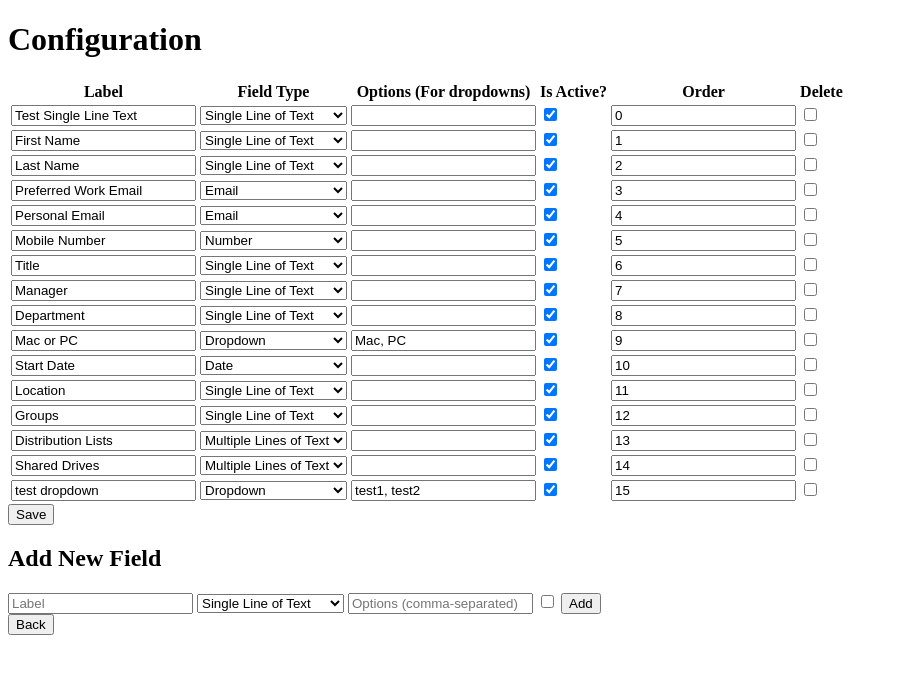
After one commit to Privettjoshua93/OOL, a Django app: page /configuration/ in a window 1280 px wide. The commit adds this page. Shown: the top 674 px of the page, without its empty margins (0-898 px from the left). Run offline with Django 5.2, Linux system fonts and the light colour scheme; a user stored in the database is signed in; data comes from the database, SQL or seed files in the repository.

Commit message:
added onboarding form customization page to IT home

```diff
--- /dev/null
+++ b/project/main/templates/configuration.html
@@ -0,0 +1,64 @@
+<!DOCTYPE html>
+<html>
+<head>
+<title>Configuration</title>
+</head>
+<body>
+<h1>Configuration</h1>
+<form method="post">
+    {% csrf_token %}
+    <table>
+        <tr>
+            <th>Label</th>
+            <th>Field Type</th>
+            <th>Options (For dropdowns)</th>
+            <th>Is Active?</th>
+            <th>Order</th>
+            <th>Delete</th>
+        </tr>
+        {% for field in fields %}
+            <tr>
+                <td><input type="text" name="label_{{ field.id }}" value="{{ field.label }}"></td>
+                <td>
+                    <select name="field_type_{{ field.id }}">
+                        <option value="text" {% if field.field_type == 'text' %}selected{% endif %}>Single Line of Text</option>
+                        <option value="textarea" {% if field.field_type == 'textarea' %}selected{% endif %}>Multiple Lines of Text</option>
+                        <option value="email" {% if field.field_type == 'email' %}selected{% endif %}>Email</option>
+                        <option value="number" {% if field.field_type == 'number' %}selected{% endif %}>Number</option>
+                        <option value="date" {% if field.field_type == 'date' %}selected{% endif %}>Date</option>
+                        <option value="datetime" {% if field.field_type == 'datetime' %}selected{% endif %}>Date/Time</option>
+                        <option value="dropdown" {% if field.field_type == 'dropdown' %}selected{% endif %}>Dropdown</option>
+                    </select>
+                </td>
+                <td><input type="text" name="options_{{ field.id }}" value="{{ field.options }}"></td>
+                <td><input type="checkbox" name="is_active_{{ field.id }}" {% if field.is_active %}checked{% endif %}></td>
+                <td><input type="number" name="order_{{ field.id }}" value="{{ field.order }}"></td>
+                <td><input type="checkbox" name="delete_{{ field.id }}"></td>
+            </tr>
+        {% endfor %}
+    </table>
+    <button type="submit" name="action" value="save">Save</button>
+</form>
+
+<h2>Add New Field</h2>
+<form method="post">
+    {% csrf_token %}
+    <input type="text" name="new_label" placeholder="Label" required>
+    <select name="new_field_type">
+        <option value="text">Single Line of Text</option>
+        <option value="textarea">Multiple Lines of Text</option>
+        <option value="email">Email</option>
+        <option value="number">Number</option>
+        <option value="date">Date</option>
+        <option value="datetime">Date/Time</option>
+        <option value="dropdown">Dropdown</option>
+    </select>
+    <input type="text" name="new_options" placeholder="Options (comma-separated)">
+    <input type="checkbox" name="new_is_active">
+    <input type="hidden" name="action" value="add">
+    <button type="submit">Add</button>
+</form>
+
+<a href="{% url 'home_it' %}"><button type="button">Back</button></a>
+</body>
+</html>
--- a/project/main/templates/home_it.html
+++ b/project/main/templates/home_it.html
@@ -9,5 +9,6 @@
     <a href="{% url 'offboarding' %}"><button>Offboarding</button></a>
     <a href="{% url 'loa_admin_hr' %}"><button>Leave of Absence</button></a>
     <a href="{% url 'settings' %}"><button>Settings</button></a>
+    <a href="{% url 'configuration' %}"><button>Configuration</button></a>
 </body>
 </html>
--- a/project/main/urls.py
+++ b/project/main/urls.py
@@ -3,7 +3,7 @@ from . import views
 
 urlpatterns = [
     path('home_admin_hr/', views.home_admin_hr, name='home_admin_hr'),
-    path('home_user/', views.home_user, name='home_user'),
+    path('home_it/', views.home_it, name='home_it'),
     path('onboarding/', views.onboarding, name='onboarding'),
     path('onboarding_submission_overview/', views.onboarding_submission_overview, name='onboarding_submission_overview'),
     path('new_onboarding/', views.new_onboarding, name='new_onboarding'),
@@ -22,7 +22,6 @@ urlpatterns = [
     path('loa_create_user/', views.loa_create_user, name='loa_create_user'),
     path('loa_edit_user/<int:id>/', views.loa_edit_user, name='loa_edit_user'),
     path('loa_delete_user/<int:id>/', views.loa_delete_user, name='loa_delete_user'),
-    path('home_it/', views.home_it, name='home_it'),
     path('settings/', views.settings, name='settings'),
-
+    path('configuration/', views.configuration, name='configuration'),  # Ensure configuration URL is defined
 ]
--- a/project/main/views.py
+++ b/project/main/views.py
@@ -1,17 +1,14 @@
-from .models import AzureCredentials
-from .forms import AzureCredentialsForm
+from .models import AzureCredentials, Onboarding, Offboarding, LOA, OnboardingField, populate_default_fields
 from django.shortcuts import render, redirect, get_object_or_404
 from django.contrib.auth.decorators import login_required, user_passes_test
-from .models import Onboarding, Offboarding, LOA
-from .forms import OnboardingForm, OffboardingForm, LOAForm, LOAAdminForm, OffboardingAdminForm, OnboardingAdminForm
+from .forms import OffboardingForm, LOAForm, LOAAdminForm, OffboardingAdminForm, AzureCredentialsForm, DynamicOnboardingForm, OnboardingAdminForm
 import json
 from django.contrib.auth.models import Group, User
 from social_django.utils import load_strategy
-from .models import AzureCredentials
-from .forms import AzureCredentialsForm
 from django.urls import reverse
 from .utils import get_user_emails_by_group, send_email
 import requests
+from datetime import date, datetime
 
 # Helper Functions for Access Control
 def is_admin(user):
@@ -48,20 +45,14 @@ def home_it(request):
     return render(request, 'home_it.html')
 
 @login_required
-@user_passes_test(lambda user: is_admin(user) or is_it(user))
+@user_passes_test(lambda u: is_admin(u) or is_it(u))
 def onboarding(request):
     query = request.GET.get('q', '')
     sort_by = request.GET.get('sort_by', 'start_date_desc')
     status_filter = request.GET.get('status_filter', 'pending')
 
-    # Set the initial queryset
-    onboardings = Onboarding.objects.all()
-
-    # Apply search filter if query is provided
-    if query:
-        onboardings = onboardings.filter(
-            Q(first_name__icontains=query) | Q(last_name__icontains=query) | Q(status__icontains=query)
-        )
+    # Filter Onboarding records by user
+    onboardings = Onboarding.objects.filter(user=request.user)
 
     # Apply status filter
     if status_filter == 'pending':
@@ -69,11 +60,17 @@ def onboarding(request):
     elif status_filter == 'complete':
         onboardings = onboardings.filter(status='Complete')
 
+    # Apply search filter if query is provided
+    if query:
+        onboardings = onboardings.filter(
+            field_data__icontains=query
+        )
+
     # Apply sorting
     if sort_by == 'start_date_asc':
-        onboardings = onboardings.order_by('start_date')
+        onboardings = onboardings.order_by('id')
     elif sort_by == 'start_date_desc':
-        onboardings = onboardings.order_by('-start_date')
+        onboardings = onboardings.order_by('-id')
 
     return render(request, 'onboarding.html', {'onboardings': onboardings, 'query': query, 'sort_by': sort_by, 'status_filter': status_filter})
 
@@ -81,72 +78,52 @@ def onboarding(request):
 @user_passes_test(lambda u: is_admin(u) or is_it(u))
 def onboarding_submission_overview(request):
     onboarding_id = request.GET.get('id')
-    onboarding = get_object_or_404(Onboarding, id=onboarding_id)
+    onboarding_instance = get_object_or_404(Onboarding, id=onboarding_id)
     if request.method == 'POST':
-        form = OnboardingAdminForm(request.POST, instance=onboarding)
+        fields_queryset = OnboardingField.objects.filter(is_active=True).order_by('order')
+        form = DynamicOnboardingForm(request.POST, fields_queryset=fields_queryset)
         if form.is_valid():
-            form.save()
+            field_data = serialize_field_data(fields_queryset, form.cleaned_data)
+            onboarding_instance.field_data = field_data
+            onboarding_instance.status = request.POST.get('status')  # Get status from request POST data
+            onboarding_instance.save()
+
             recipient_list = get_user_emails_by_group('Admin') + get_user_emails_by_group('IT')
-            details_dict = {
-                'First Name': onboarding.first_name,
-                'Last Name': onboarding.last_name,
-                'Preferred Work Email': onboarding.preferred_work_email,
-                'Personal Email': onboarding.personal_email,
-                'Mobile Number': onboarding.mobile_number,
-                'Title': onboarding.title,
-                'Manager': onboarding.manager,
-                'Department': onboarding.department,
-                'Mac or PC': onboarding.mac_or_pc,
-                'Start Date': onboarding.start_date,
-                'Location': onboarding.location,
-                'Groups': onboarding.groups,
-                'Distribution Lists': onboarding.distribution_lists,
-                'Shared Drives': onboarding.shared_drives,
-                'Status': onboarding.status,
-            }
             send_email(
                 'Onboarding Status Updated',
-                details_dict,
+                field_data,
                 recipient_list
             )
             return redirect('onboarding')
     else:
-        form = OnboardingAdminForm(instance=onboarding)
-    return render(request, 'onboarding_submission_overview.html', {'form': form, 'onboarding': onboarding})
+        initial_data = {f'field_{field.id}': onboarding_instance.field_data.get(field.label) for field in OnboardingField.objects.filter(is_active=True)}
+        form = DynamicOnboardingForm(initial=initial_data, fields_queryset=OnboardingField.objects.filter(is_active=True).order_by('order'))
+
+    return render(request, 'onboarding_submission_overview.html', {'form': form})
 
 @login_required
-@user_passes_test(lambda u: is_admin(u) or is_it(u))
+def home_it(request):
+    return render(request, 'home_it.html')
+@login_required
+@user_passes_test(is_it)
 def new_onboarding(request):
     if request.method == 'POST':
-        form = OnboardingForm(request.POST)
+        fields_queryset = OnboardingField.objects.filter(is_active=True).order_by('order')
+        form = DynamicOnboardingForm(request.POST, fields_queryset=fields_queryset, user=request.user)
         if form.is_valid():
-            onboarding = form.save()
+            field_data = serialize_field_data(fields_queryset, form.cleaned_data)
+            Onboarding.objects.create(user=request.user, field_data=field_data, status='Pending')
+
             recipient_list = get_user_emails_by_group('Admin') + get_user_emails_by_group('IT')
-            details_dict = {
-                'First Name': onboarding.first_name,
-                'Last Name': onboarding.last_name,
-                'Preferred Work Email': onboarding.preferred_work_email,
-                'Personal Email': onboarding.personal_email,
-                'Mobile Number': onboarding.mobile_number,
-                'Title': onboarding.title,
-                'Manager': onboarding.manager,
-                'Department': onboarding.department,
-                'Mac or PC': onboarding.mac_or_pc,
-                'Start Date': onboarding.start_date,
-                'Location': onboarding.location,
-                'Groups': onboarding.groups,
-                'Distribution Lists': onboarding.distribution_lists,
-                'Shared Drives': onboarding.shared_drives,
-                'Status': onboarding.status,
-            }
             send_email(
                 'New Onboarding Created',
-                details_dict,
+                field_data,
                 recipient_list
             )
             return redirect('onboarding')
     else:
-        form = OnboardingForm()
+        fields_queryset = OnboardingField.objects.filter(is_active=True).order_by('order')
+        form = DynamicOnboardingForm(fields_queryset=fields_queryset)
     return render(request, 'new_onboarding.html', {'form': form})
 
 @login_required
@@ -598,3 +575,42 @@ settings.SOCIAL_AUTH_AZUREAD_TENANT_PIPELINE = (
     'social_core.pipeline.social_auth.load_extra_data',
     'social_core.pipeline.user.user_details',
 )
+
+@login_required
+@user_passes_test(is_it)
+def configuration(request):
+    populate_default_fields()
+    fields = OnboardingField.objects.all().order_by('order')
+
+    if request.method == 'POST':
+        action = request.POST.get('action')
+        if action == 'add':
+            label = request.POST.get('new_label')
+            field_type = request.POST.get('new_field_type')
+            options = request.POST.get('new_options', '')
+            is_active = 'new_is_active' in request.POST
+            order = OnboardingField.objects.count()
+            OnboardingField.objects.create(label=label, field_type=field_type, options=options, is_active=is_active, order=order)
+        else:
+            for field in fields:
+                field.label = request.POST.get(f'label_{field.id}', field.label)
+                field.field_type = request.POST.get(f'field_type_{field.id}', field.field_type)
+                field.is_active = f'is_active_{field.id}' in request.POST
+                field.order = request.POST.get(f'order_{field.id}', field.order)
+                field.options = request.POST.get(f'options_{field.id}', field.options)
+                if action == 'delete' and f'delete_{field.id}' in request.POST:
+                    field.delete()
+                else:
+                    field.save()
+        return redirect('configuration')
+
+    return render(request, 'configuration.html', {'fields': fields})
+
+def serialize_field_data(fields_queryset, cleaned_data):
+    field_data = {}
+    for field in fields_queryset:
+        field_value = cleaned_data.get(f'field_{field.id}')
+        if isinstance(field_value, (date, datetime)):
+            field_value = field_value.isoformat()  # Serialize date and datetime fields to string
+        field_data[field.label] = field_value
+    return field_data
```
Also changed, not shown: project/main/forms.py (+30 -20 lines), project/main/models.py (+68 -26 lines), project/main/templates/new_onboarding.html (+4 -63 lines), project/main/templates/onboarding.html (+7 -3 lines), project/main/templates/onboarding_submission_overview.html (+6 -68 lines), project/main/templatetags/dict_key.py (added, +10 -0 lines), project/db.sqlite3, project/main/migrations/0001_initial.py, project/main/migrations/0002_onboardingfield_options_and_more.py (added), project/main/migrations/0003_remove_onboarding_field_remove_onboarding_value_and_more.py (added), project/main/templatetags/__init__.py (added).
